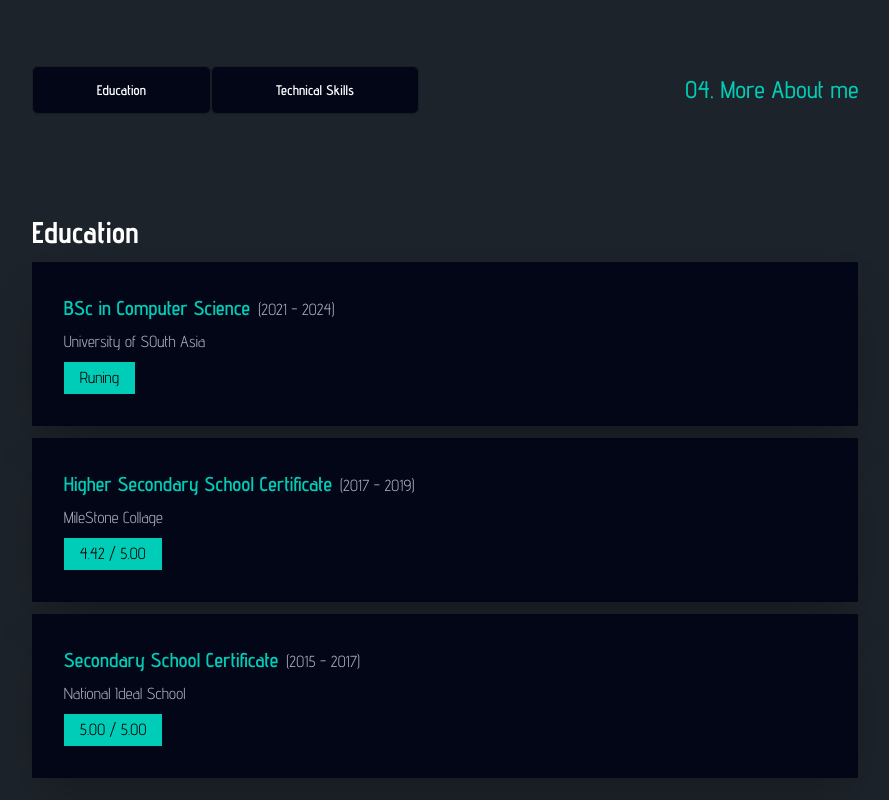
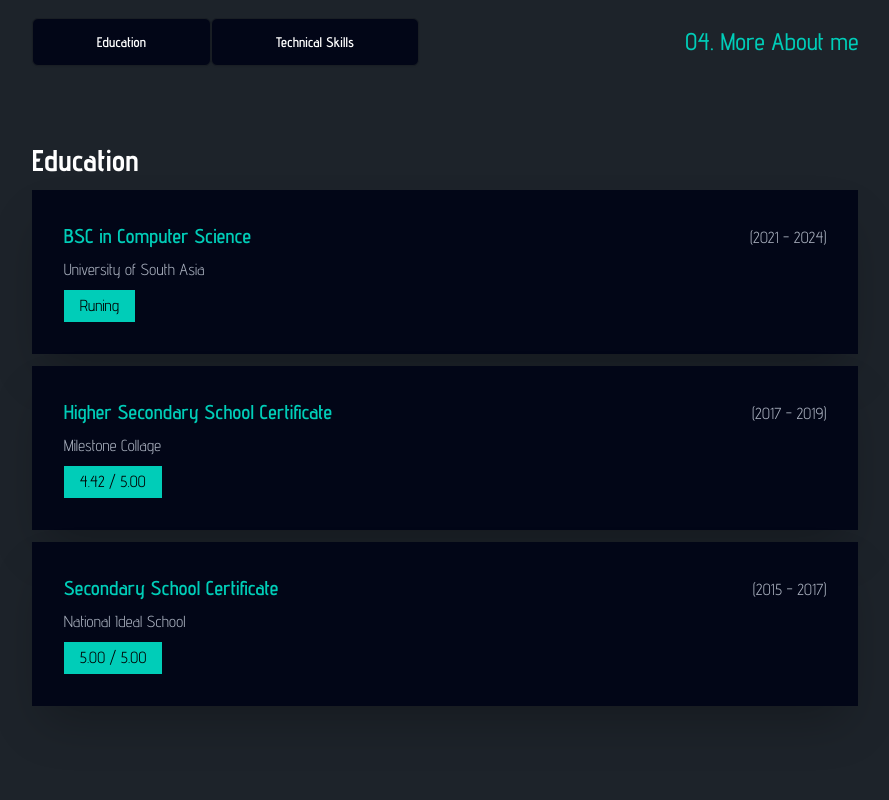
Before and after one commit to zannat20040/my-portfolio, a React (Vite) app: page / in a window 1280 px wide. Shown: the part 3600-4400 px from the top of the page, without its empty margins (195-1084 px from the left). Built offline with nearby package versions, Linux system fonts and the light colour scheme.

Commit message:
know more esponsive

```diff
--- a/src/Section/All section/MoreAboutMe.jsx
+++ b/src/Section/All section/MoreAboutMe.jsx
@@ -14,7 +14,7 @@ const MoreAboutMe = () => {
 
   return (
     <div>
-      <div className="mt-32 flex   justify-between items-center " id="scrollToSkils">
+      <div className="mt-20 flex flex-wrap gap-4 flex-col-reverse lg:flex-row justify-between lg:items-center " id="scrollToSkils">
         <div>
           <button
             onClick={() => ShowEducation("Education")}
@@ -29,25 +29,26 @@ const MoreAboutMe = () => {
             Technical Skills
           </button>
         </div>
-        <p className="font-medium text-2xl text-accent text-end">
+        <p className="font-medium text-2xl text-accent">
           04. More About me
         </p>
       </div>
 
-      <div className="mt-20">
+      <div className="mt-14">
         <div className="flex flex-col w-full lg:flex-row gap-6">
+
           {showMore === "Education" && (
             <div className="grid  card w-full  gap-3 ">
               <h1 className="text-3xl font-bold mt-5 text-white">Education</h1>
               <div className="card  rounded-none  bg-slate-950 shadow-2xl">
                 <div className="card-body ">
-                  <div className="flex gap-2 items-end">
+                  <div className="flex flex-wrap justify-between gap-2 items-end">
                     <h2 className="card-title text-accent">
-                      BSc in Computer Science{" "}
+                      BSC in Computer Science{" "}
                     </h2>
                     <span>(2021 - 2024)</span>
                   </div>
-                  <p>University of SOuth Asia </p>
+                  <p>University of South Asia </p>
                   <button className="bg-accent text-black px-4 py-1 w-fit">
                     Runing
                   </button>
@@ -55,13 +56,13 @@ const MoreAboutMe = () => {
               </div>
               <div className="card  rounded-none  bg-slate-950 shadow-2xl">
                 <div className="card-body ">
-                  <div className="flex gap-2 items-end">
+                  <div className="flex flex-wrap justify-between gap-2 items-end">
                     <h2 className="card-title text-accent">
                       Higher Secondary School Certificate
                     </h2>
                     <span>(2017 - 2019)</span>
                   </div>
-                  <p>MileStone Collage </p>
+                  <p>Milestone Collage </p>
                   <button className="bg-accent text-black px-4 py-1 w-fit">
                     4.42 / 5.00
                   </button>
@@ -69,7 +70,7 @@ const MoreAboutMe = () => {
               </div>
               <div className="card  rounded-none  bg-slate-950 shadow-2xl">
                 <div className="card-body ">
-                  <div className="flex gap-2 items-end">
+                  <div className="flex flex-wrap justify-between gap-2 items-end">
                     <h2 className="card-title text-accent">
                       Secondary School Certificate{" "}
                     </h2>
@@ -84,13 +85,12 @@ const MoreAboutMe = () => {
             </div>
           )}
 
-
           {showMore === "Skills" && (
             <div className="grid gap-3 w-full">
               <h1 className="text-3xl font-bold mt-5 text-white">
                 Technial Skills
               </h1>
-              <div className="grid grid-cols-2 gap-5">
+              <div className="grid grid-cols-1 md:grid-cols-2 gap-5">
                <div>
                <div className="">
                   <p className="text-accent font-medium text-lg">HTML5</p>
```
